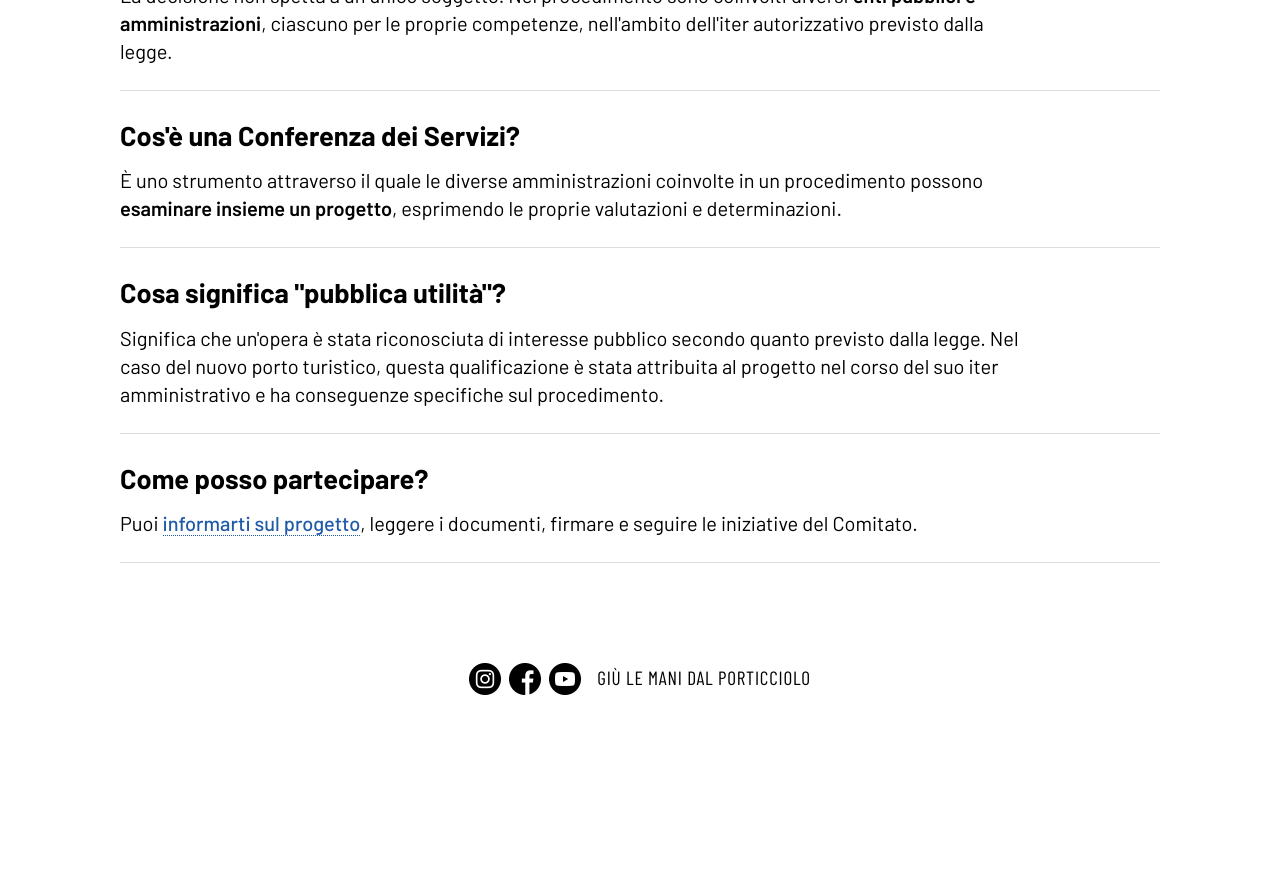
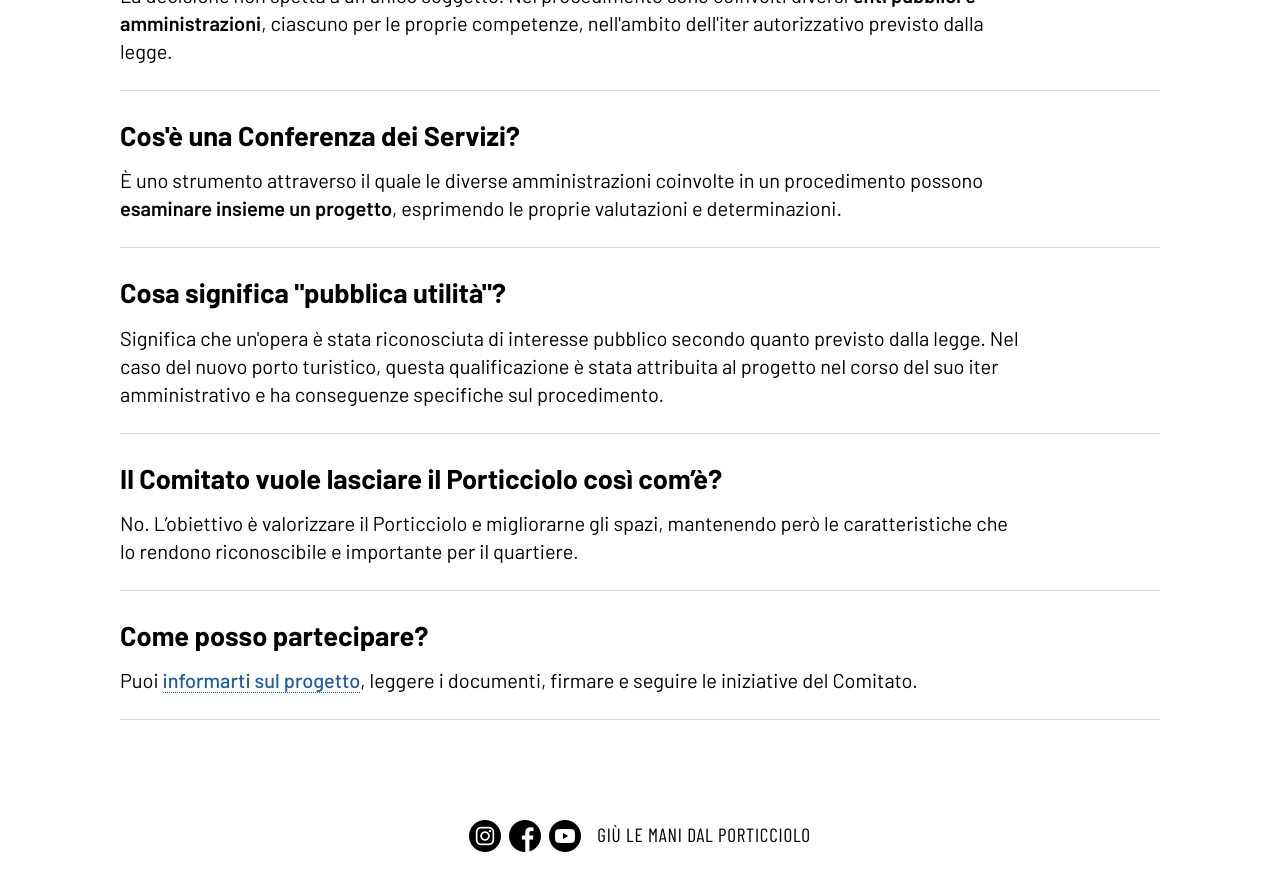
Before and after one commit to giulemanidalporticciolo/giulemanidalporticciolo.github.io, a Jekyll site: the page built from sito/faq.html, in a window 1280 px wide and 900 px high, scrolled down 1459 px. Shown: the top 891 px of the window. Built offline with Jekyll 4.4.1, drawn with Linux system fonts in a browser that asks for light colours; some web fonts are replaced; before the commit the page ends 2202 px from its top, so only the background shows below that.

Commit message:
Update faq.html

```diff
--- a/sito/faq.html
+++ b/sito/faq.html
@@ -107,6 +107,15 @@ description: Le risposte alle domande più comuni sul progetto del porto turisti
       </div>
 
       <div class="faq-item">
+          <h3>Il Comitato vuole lasciare il Porticciolo così com’è?</h3>
+          <p>
+              No. L’obiettivo è valorizzare il Porticciolo e migliorarne gli spazi,
+              mantenendo però le caratteristiche che lo rendono riconoscibile e
+              importante per il quartiere.
+          </p>
+      </div>
+
+      <div class="faq-item">
           <h3>Come posso partecipare?</h3>
           <p>
               Puoi <a href="{{ '/sito/progetto/' | relative_url }}">informarti sul progetto</a>,
```
